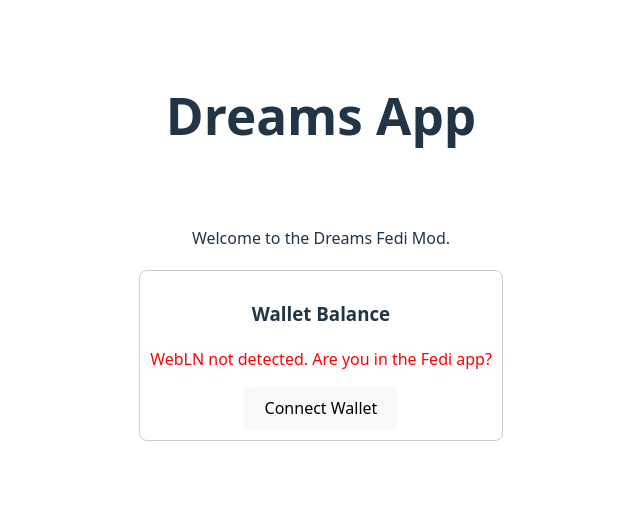
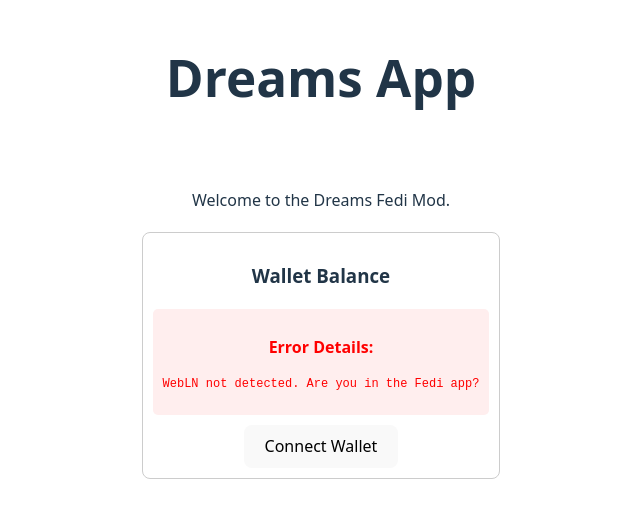
Before and after one commit to cngxfp5mss-star/dreams, a React (Vite) app: page / in a window 1280 px wide. Shown: the part 137-654 px from the top of the page, without its empty margins (319-959 px from the left). Built offline with nearby package versions, Linux system fonts and the light colour scheme.

Commit message:
fix: improve error display for debugging

```diff
--- a/src/App.jsx
+++ b/src/App.jsx
@@ -25,8 +25,21 @@
         setBalance(balanceResponse.balance);
       } catch (err) {
         console.error("WebLN error:", err);
-        // Show the specific error message
-        setError(`Failed to connect: ${err.message || JSON.stringify(err)}`);
+        // robust error formatting
+        let errorMessage = "Unknown error";
+        if (err instanceof Error) {
+          errorMessage = `${err.message}`;
+          // Optional: stack trace can be added if needed, but message is usually enough for auth errors
+        } else if (typeof err === 'object') {
+          try {
+            errorMessage = JSON.stringify(err, null, 2);
+          } catch (e) {
+            errorMessage = "Error object could not be stringified";
+          }
+        } else {
+          errorMessage = String(err);
+        }
+        setError(errorMessage);
       }
     } else {
       setError("WebLN not detected.");
@@ -47,7 +60,20 @@
             <p style={{ fontSize: '24px', fontWeight: 'bold' }}>{balance} sats</p>
           ) : (
             <div>
-              {error && <p style={{ color: 'red', wordBreak: 'break-word' }}>{error}</p>}
+              {error && (
+                <div style={{ backgroundColor: '#fee', padding: '10px', borderRadius: '5px', margin: '10px 0' }}>
+                  <p style={{ color: 'red', fontWeight: 'bold' }}>Error Details:</p>
+                  <pre style={{
+                    color: 'red',
+                    whiteSpace: 'pre-wrap',
+                    wordBreak: 'break-all',
+                    fontSize: '12px',
+                    userSelect: 'text' // Ensure user can copy it
+                  }}>
+                    {error}
+                  </pre>
+                </div>
+              )}
               <button onClick={connectWallet}>Connect Wallet</button>
             </div>
           )}
```
